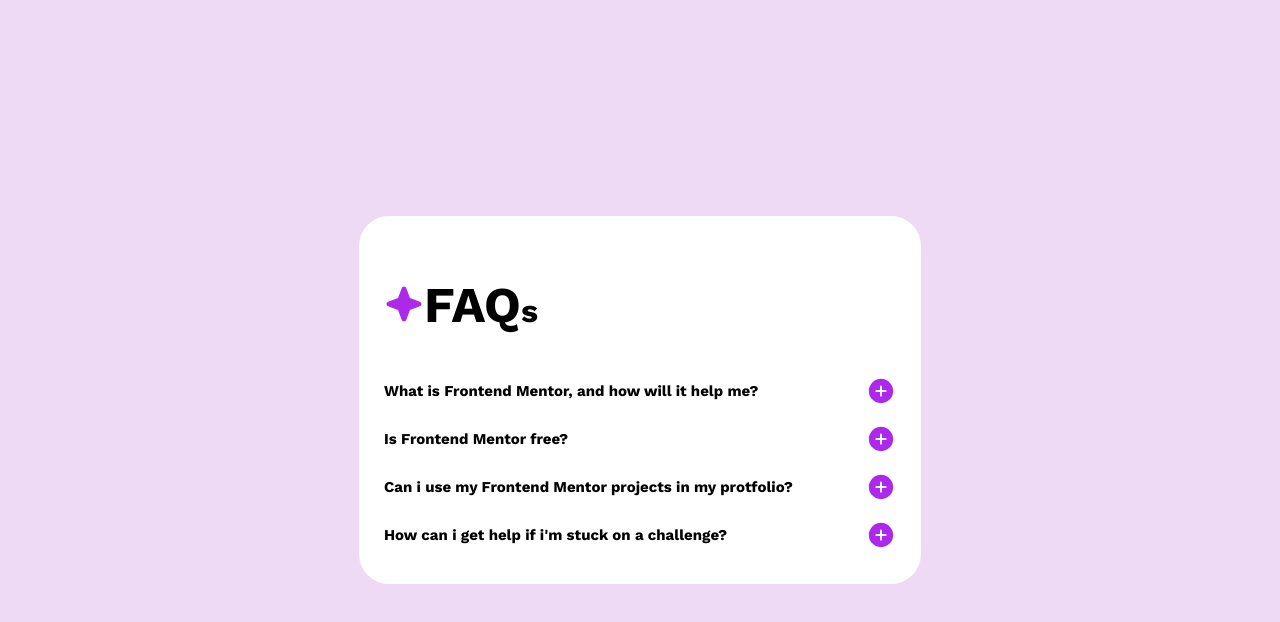
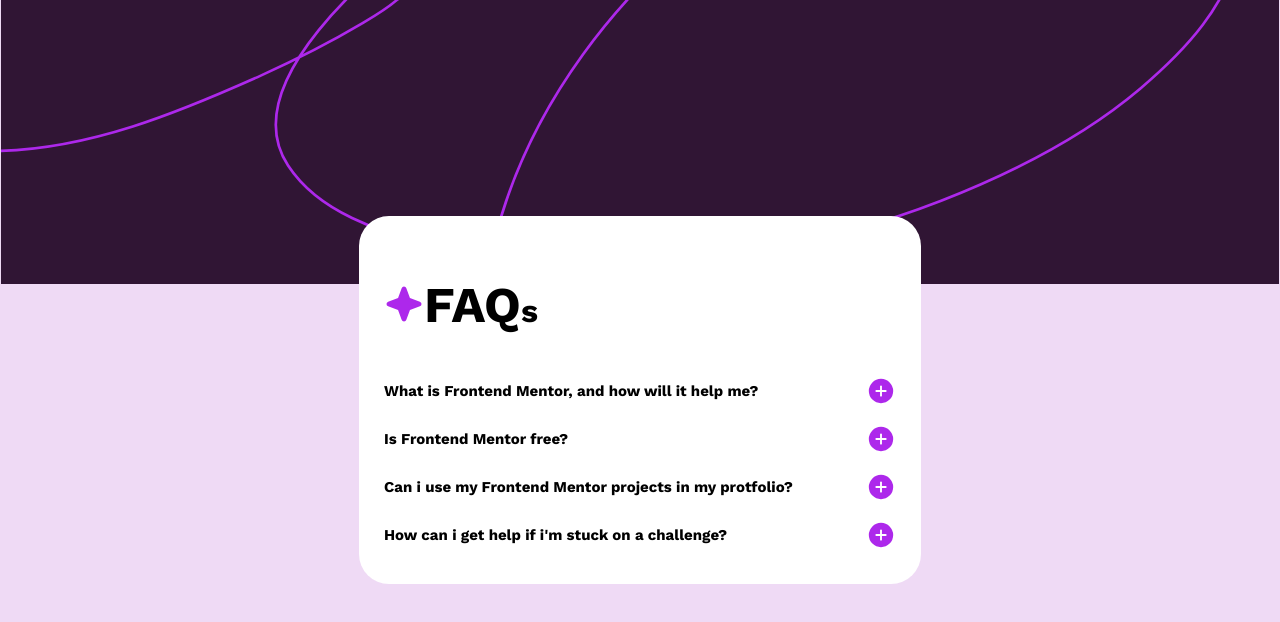
Before and after one commit to JsDawg1/04, a plain HTML site: page index.html in a window 1280 px wide. Drawn offline with Linux system fonts and the light colour scheme.

Commit message:
Update style.css

```diff
--- a/style.css
+++ b/style.css
@@ -17,6 +17,9 @@ body{
     display: flex;
     align-items: center;
     justify-content: center;
+    background-image: url("background-pattern-desktop.svg");
+    background-size: contain;
+    background-repeat: no-repeat;
 }
 
 .container{
```
